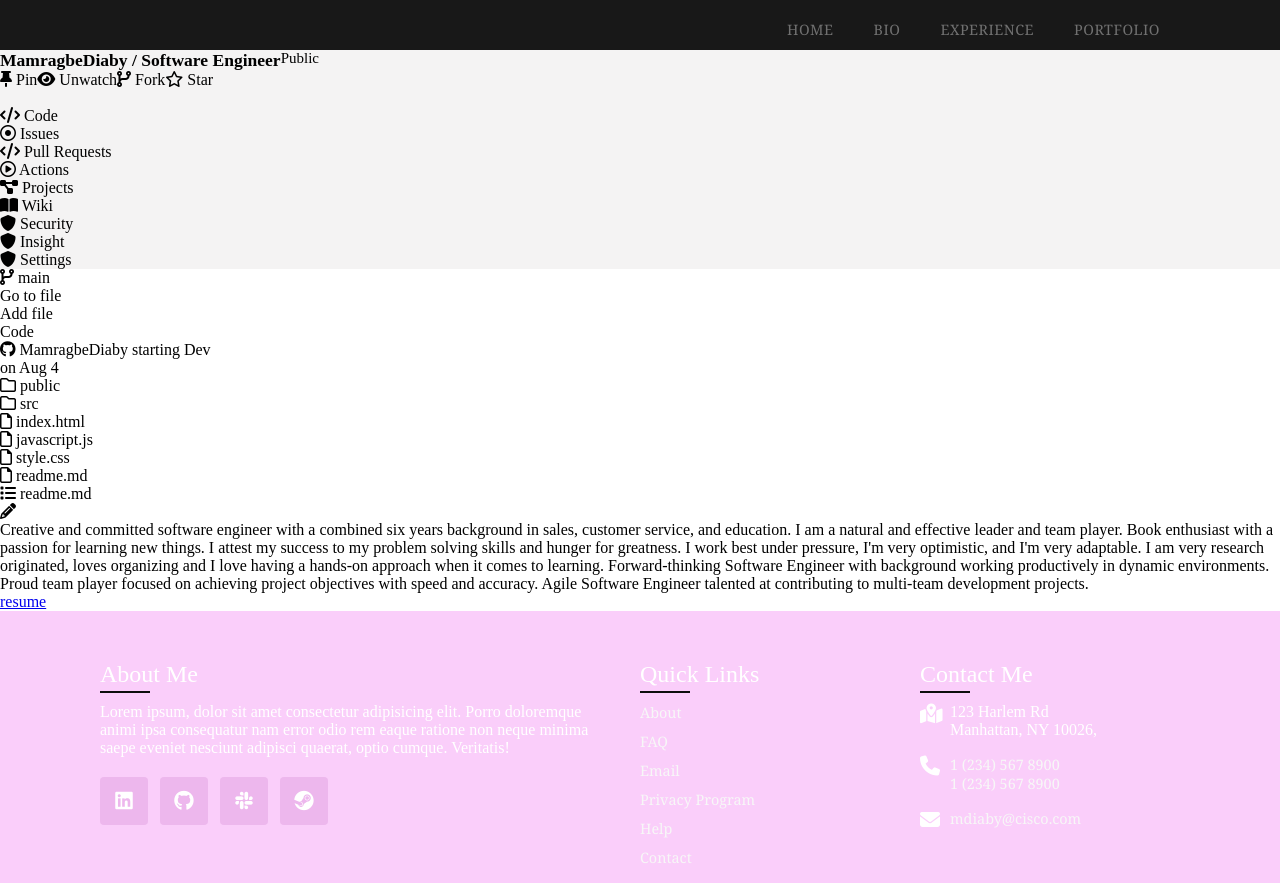
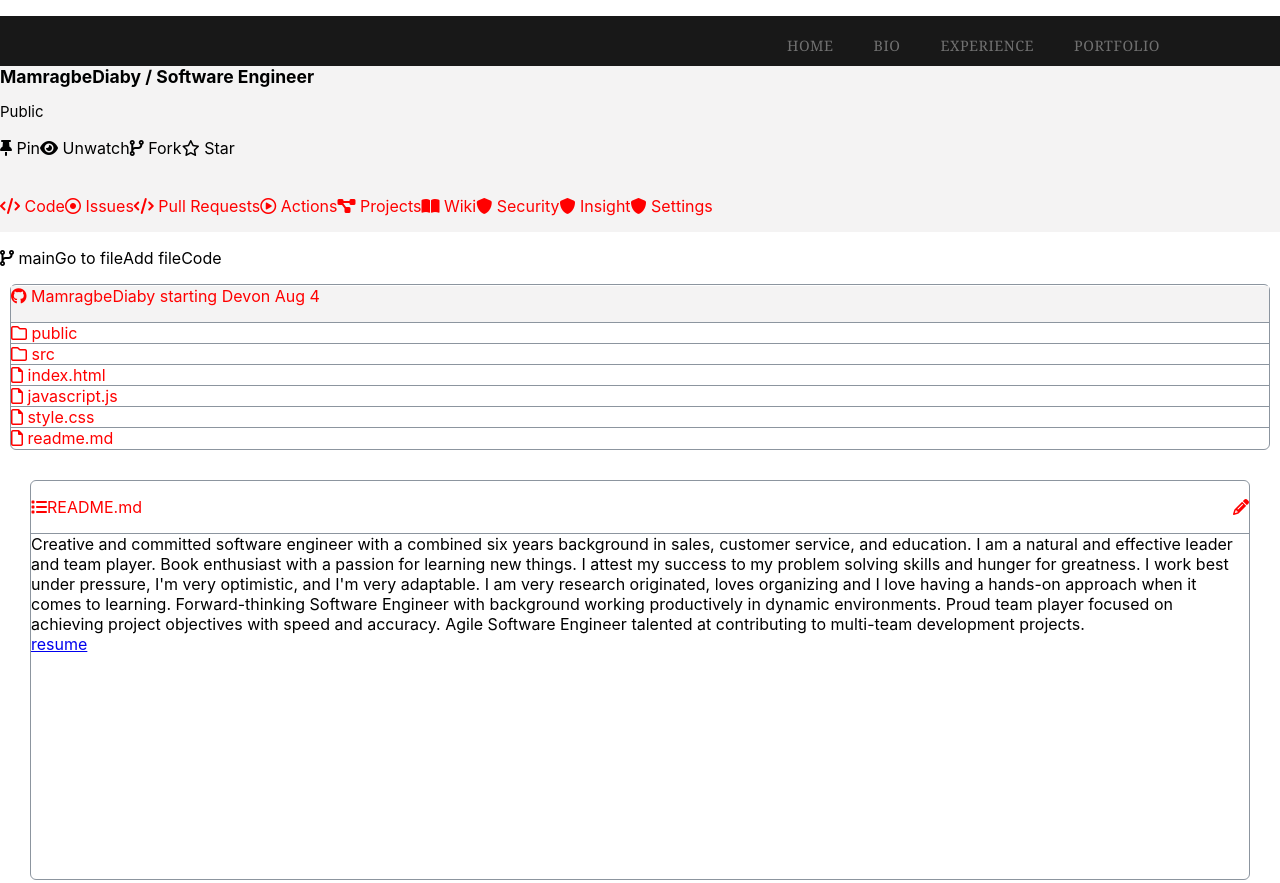
Before and after one commit to MabeDiaby/MabeDiaby.github.io, a plain HTML site: page experience.html in a window 1280 px wide. Shown: the top 883 px of the page. Drawn offline with nearby package versions, Linux system fonts and the light colour scheme.

Commit message:
changing experience page

```diff
--- a/Stylesheets/experience.css
+++ b/Stylesheets/experience.css
@@ -15,16 +15,111 @@ li {
 
 #first {
     font-size: 15px;
+    /* display: flex; */
+    /* display: inline-flex;
+    width: 100%; */
+    gap: 8px;
+}
+
+section>ul {
     display: flex;
 }
 
+ul {
+    list-style-type: disc;
+    margin-block-start: 1em;
+    margin-block-end: 1em;
+    margin-inline-start: 0px;
+    margin-inline-end: 0px;
+    /* padding-inline-start: 40px; */
+}
+
+#sixth {
+    color: red;
+    flex-direction: column;
+}
+
 #second {
-    display: flex;
+    /* display: flex; */
+    /* flex-direction: row; */
+    padding: 2px 0;
+    margin-top: 0;
+    margin-bottom: 0;
+}
+
+#readMe {
+    border: 1px solid #8c959f;
+    border-radius: 6px;
+    /* margin-right: 0;
+    margin-left: 0; */
+    margin-top: -30px;
+    min-height: 400px;
+    background-color:#fff;
+    margin: 30px;
+}
+
+li>section {
+    background-color: rgb(244, 243, 243);
+    border-bottom: 1px solid #8c959f;
+    margin-top: -15px;
+}
+
+#sixth {
+    border: 1px solid #8c959f;
+    margin-left: 10px;
+    margin-right: 10px;
+    border-radius: 6px;
+}
+
+div>ul>#li {
+    border-bottom: 1px solid #8c959f;
+}
+
+div>ul>#li:hover {
+    background-color: rgb(244, 243, 243);
+}
+
+.li {
+    margin-bottom: -15px;
+}
+
+.li:hover {
+    background-color: rgb(244, 243, 243);
+}
+
+#seven {
+    color:red;
+    border-bottom: 1px solid #8c959f;
+    /* display: flex; */
     flex-direction: row;
 }
 
+.seven {
+    justify-content: space-between;
+}
+
+.reading {
+    display: flex;
+    align-items: center;
+}
+
+body {
+    font-family: -apple-system, BlinkMacSystemFont, 'Segoe UI', Helvetica, Arial, sans-serif, 'Apple Color Emoji', 'Segoe UI Emoji', 'Segoe UI Symbol';
+    /* cursor:auto; */
+}
+
 #third {
-    display: flex;
+    /* display: flex; */
+    align-items: center;
+}
+
+#third>ul>li {
+    color: red;
+    gap: 8px;
+    justify-content:flex-end;
+    padding-left: 0;
+    margin-top: 0;
+    margin-bottom: 0;
 }
 
 .table {
--- a/experience.html
+++ b/experience.html
@@ -71,32 +71,36 @@
     </section>
 
     <div id="table">
-    <section id="fifth">
-        <ul>
-            <li><i class="fab fa-github"></i> MamragbeDiaby starting Dev</li>
-            <li>on Aug 4</li>
-        </ul>
-    </section>
 
     <section id="sixth">
+        <div>
         <ul>
-            <li><i class="far fa-folder"></i> public</li>
-            <li><i class="far fa-folder"></i>  src</li>
-            <li><i class="far fa-file"></i> index.html</li>
-            <li><i class="far fa-file"></i> javascript.js</li>
-            <li><i class="far fa-file"></i> style.css</li>
-            <li><i class="far fa-file"></i> readme.md</li>
+            <li>
+            <section id="fifth">
+                <ul>
+                    <li><i class="fab fa-github"></i> MamragbeDiaby starting Dev</li>
+                    <li>on Aug 4</li>
+                </ul>
+            </section>
+        </li>
+            <li id="li"><i class="far fa-folder"></i> public</li>
+            <li id="li"><i class="far fa-folder"></i>  src</li>
+            <li id="li"><i class="far fa-file"></i> index.html</li>
+            <li id="li"><i class="far fa-file"></i> javascript.js</li>
+            <li id="li"><i class="far fa-file"></i> style.css</li>
+            <li class="li"><i class="far fa-file"></i> readme.md</li>
         </ul>
+    </div>
     </section>
 </div>
 
+<section id="readMe">
     <section id="seven">
-        <ul>
-            <li><i class="fas fa-list"></i> readme.md</li>
+        <ul class="seven">
+            <li class="reading"><i class="fas fa-list"></i> README.md</li>
             <li><i class="fas fa-pencil"></i></li>
         </ul>
     </section>
-
     <div class="readme">
 
         <p>Creative and committed software engineer with a combined six years background in sales, customer service, and education. I am
@@ -108,6 +112,7 @@
             </p>
         <a href="ResumeMabe2.pdf" target="_blank">resume</a>
     </div>
+</section>
     <footer>
         <div class="bodyFooter">
 <div class="footerContainer">
```
